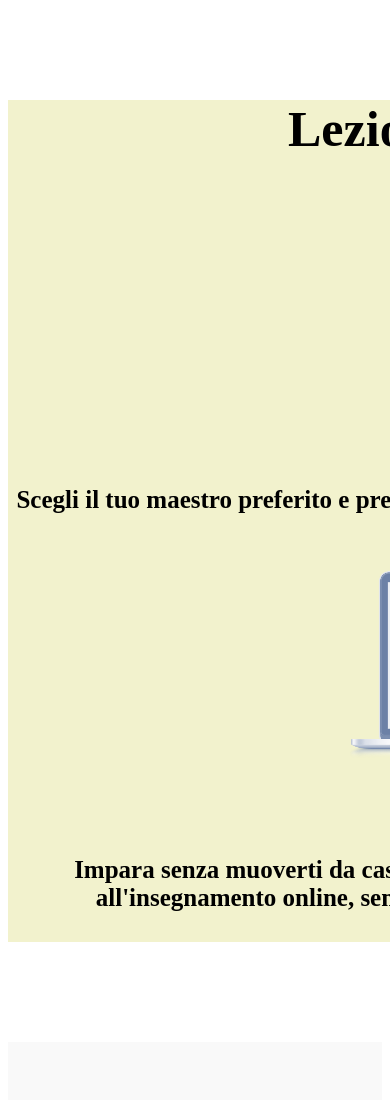
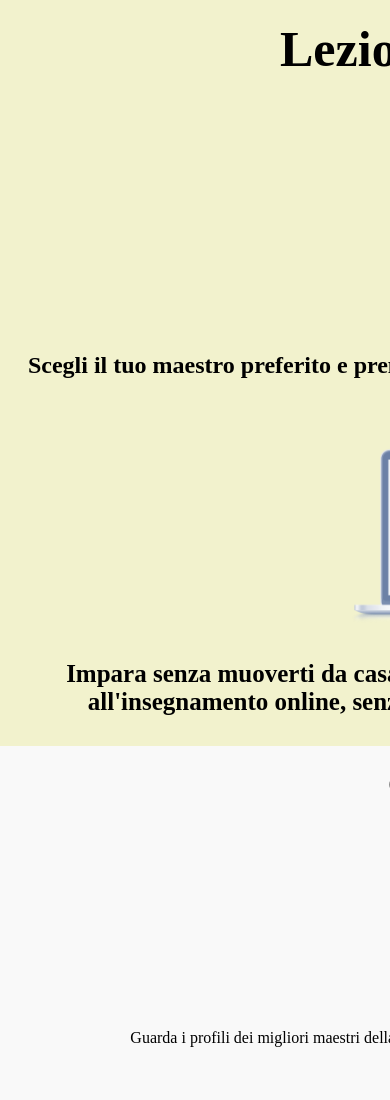
Before and after one commit to NeriEroi/html-css-resp-wannabe, a plain HTML site: page index.html in a window 390 px wide. Shown: the top 1100 px of the page. Drawn offline with Linux system fonts and the light colour scheme.

Commit message:
media query prima sezione

```diff
--- a/style.css
+++ b/style.css
@@ -75,8 +75,15 @@ img {
 /* Media Query */
 
 @media (max-width: 419px) {
-  .body {
+  * {
+    margin: 0;
+    padding: 0;
+    box-sizing: border-box;
+  }
 
+  .row {
+    margin-top: 0;
+    padding-top: 20px;
   }
 
   #lezioni h1 {
@@ -90,9 +97,14 @@ img {
     padding-bottom: 30px;
   }
 
+  #lezioni .row h1 {
+    padding-top: px;
+    margin-top: 0;
+  }
+
   #lezioni .row>.left {
-    padding-bottom: 20px;
-    font-size: 25px;
+    padding: 40px 15px 20px 15px;
+    font-size: 24px;
     font-weight: 900;
   }
 
@@ -101,12 +113,15 @@ img {
     font-weight: 900;
   }
 
-  #lezioni .row>.left h3 {
+  #lezioni .row>.left h3,
+  #lezioni .row>.right h3 {
     font-size: 30px;
+    margin-top: 0;
+    margin-bottom: 0;
   }
 
-  #lezioni .row>.right h3 {
-    font-size: 30px;
+  #lezioni .row>.right img {
+    padding-top: 15px;
   }
 
   #lezioni .row>.left,
```
